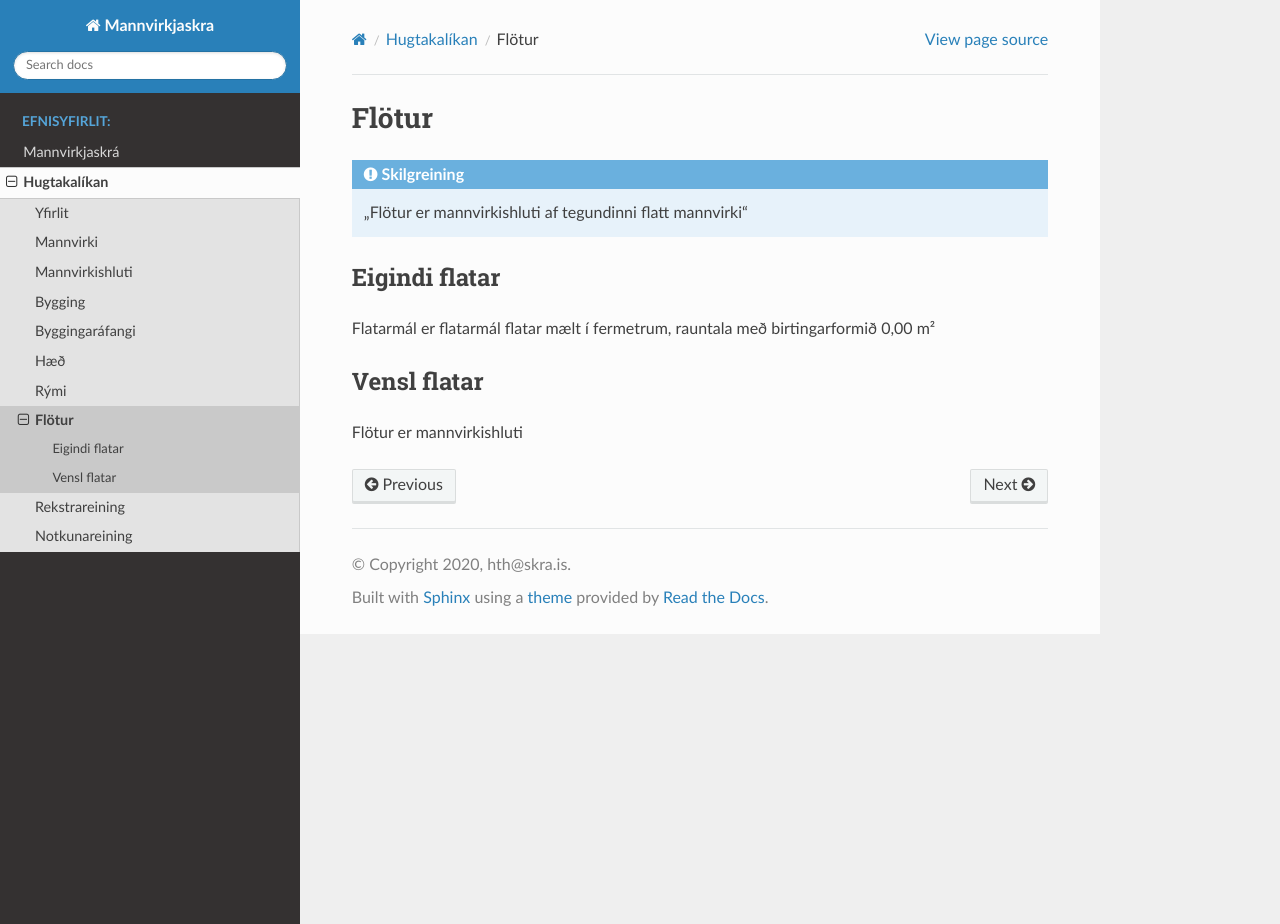
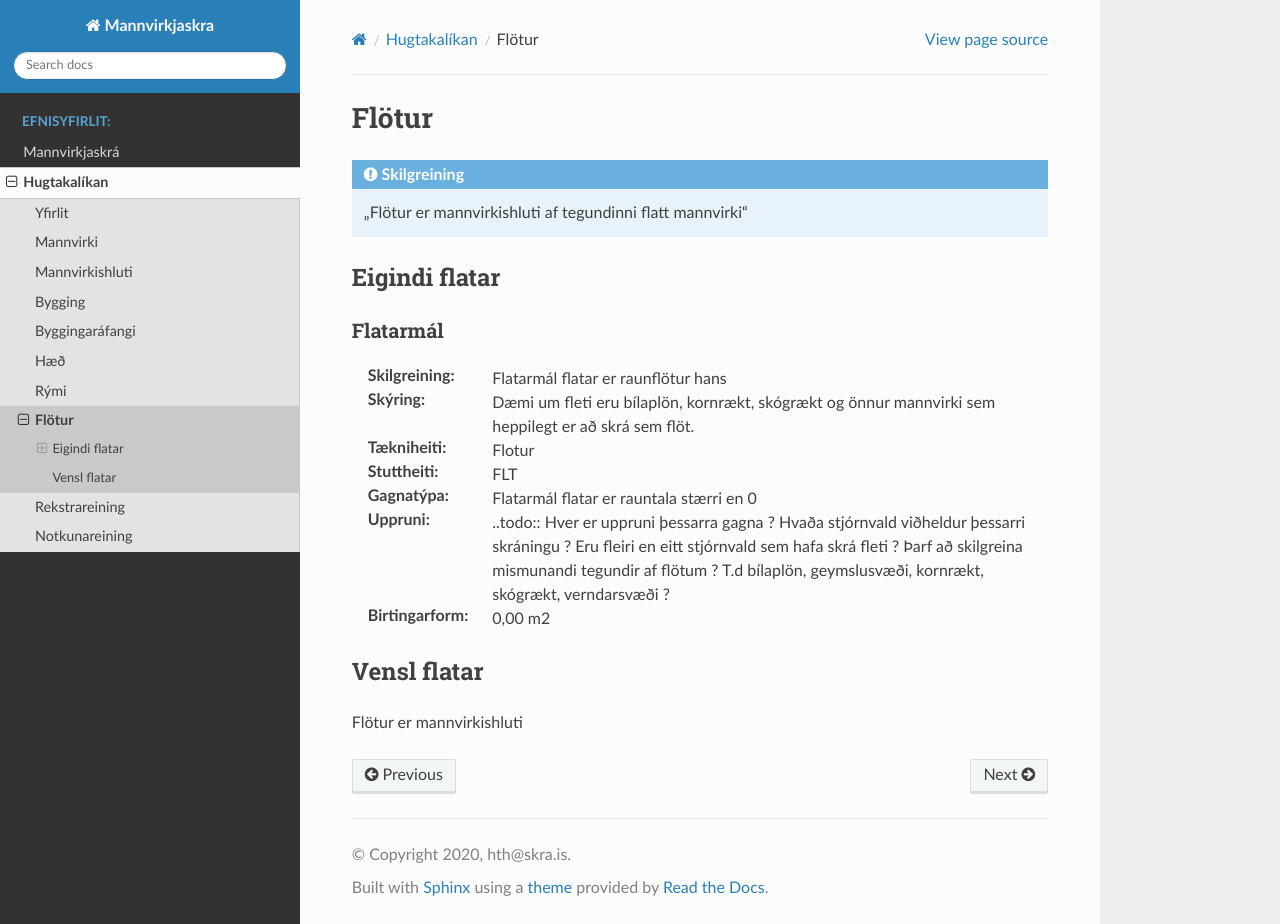
Before and after one commit to hthl/Mannvirkjaskra, a Sphinx documentation site: the page built from source/flotur.rst, in a window 1280 px wide and 924 px high. Built offline with Sphinx 7.4.7 and the Read the Docs theme 2.0.0, drawn with Linux system fonts in a browser that asks for light colours.

Commit message:
Skilgreining Flatar uppfærð

```diff
--- a/source/flotur.rst
+++ b/source/flotur.rst
@@ -9,7 +9,29 @@ Flötur
 Eigindi flatar
 -------------------
 
-Flatarmál er flatarmál flatar mælt í fermetrum, rauntala með birtingarformið 0,00 m²
+Flatarmál
+~~~~~~~~~~~~~~~~~~~~
+
+:Skilgreining:
+ Flatarmál flatar er raunflötur hans
+
+:Skýring:
+ Dæmi um fleti eru bílaplön, kornrækt, skógrækt og önnur mannvirki sem heppilegt er að skrá sem flöt.
+
+:Tækniheiti:
+ Flotur
+
+:Stuttheiti:
+ FLT
+
+:Gagnatýpa:
+ Flatarmál flatar er rauntala stærri en 0
+
+:Uppruni:
+ ..todo:: Hver er uppruni þessarra gagna ? Hvaða stjórnvald viðheldur þessarri skráningu ? Eru fleiri en eitt stjórnvald sem hafa skrá fleti ? Þarf að skilgreina mismunandi tegundir af flötum ? T.d bílaplön, geymslusvæði, kornrækt, skógrækt, verndarsvæði ?
+
+:Birtingarform:
+ 0,00 m2
 
 Vensl flatar
 --------------------
```
